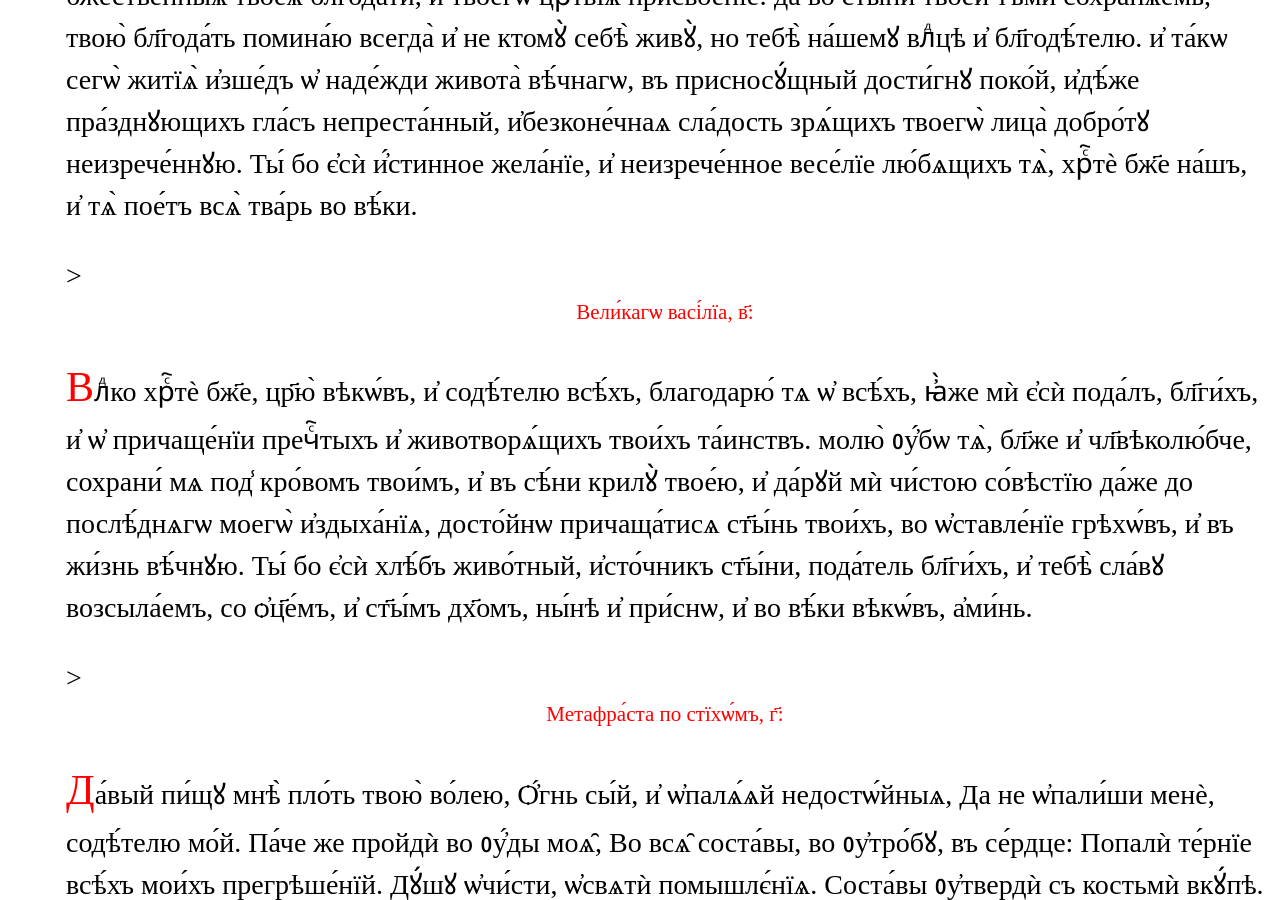
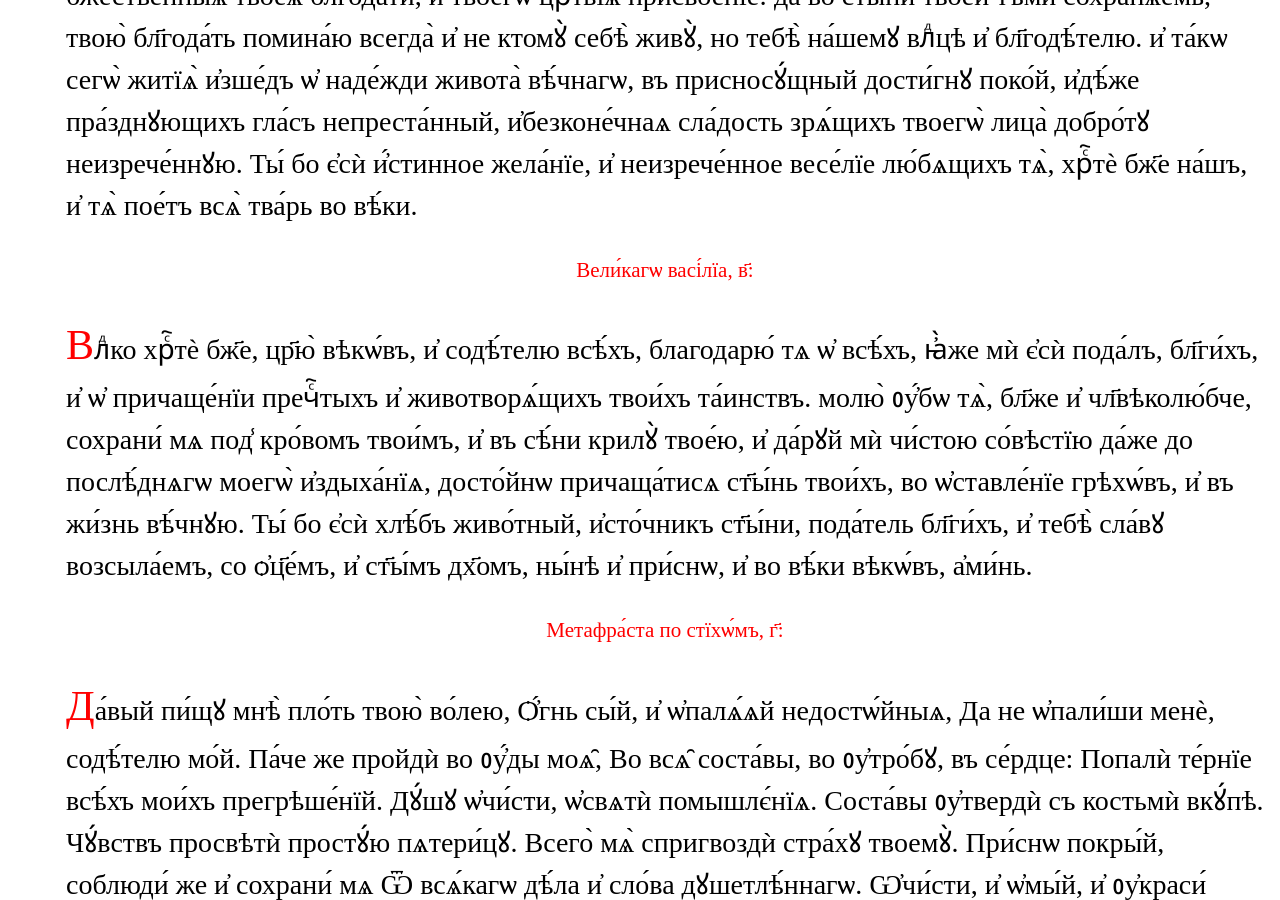
Before and after one commit to markjville/markjville.github.io, a Jekyll site: the page docs/последование-по-причастию.html, which Jekyll copies as it is, in a window 1280 px wide and 900 px high, scrolled down 838 px. Built offline with Jekyll 4.4.1, drawn with Linux system fonts in a browser that asks for light colours; some web fonts are replaced; comment, search, counter and statistics services are not loaded.

```diff
--- a/docs/последование-по-причастию.html
+++ b/docs/последование-по-причастию.html
@@ -59,7 +59,7 @@ p::first-letter {
 житїѧ̀ и҆зше́дъ ѡ҆ наде́жди живота̀ вѣ́чнагѡ, въ присносꙋ́щный
 дости́гнꙋ поко́й, и҆дѣ́же пра́зднꙋющихъ гла́съ непреста́нный, и҆безконе́чнаѧ сла́дость зрѧ́щихъ твоегѡ̀ лица̀ добро́тꙋ
 неизрече́ннꙋю. Ты́ бо є҆сѝ и҆́стинное жела́нїе, и҆ неизрече́нное весе́лїе
-лю́бѧщихъ тѧ̀, хрⷭ҇тѐ бж҃е на́шъ, и҆ тѧ̀ пое́тъ всѧ̀ тва́рь во вѣ́ки.</p>>
+лю́бѧщихъ тѧ̀, хрⷭ҇тѐ бж҃е на́шъ, и҆ тѧ̀ пое́тъ всѧ̀ тва́рь во вѣ́ки.</p>
 
 <div style="text-align:center;color:red;font-size:75%">Вели́кагѡ васі́лїа, в҃:</div>
 
@@ -72,7 +72,7 @@ p::first-letter {
 грѣхѡ́въ, и҆ въ жи́знь вѣ́чнꙋю. Ты́ бо є҆сѝ хлѣ́бъ живо́тный,
 и҆сто́чникъ ст҃ы́ни, пода́тель бл҃ги́хъ, и҆ тебѣ̀ сла́вꙋ возсыла́емъ, со
 ѻ҆ц҃е́мъ, и҆ ст҃ы́мъ дх҃омъ, ны́нѣ и҆ при́снѡ, и҆ во вѣ́ки вѣкѡ́въ,
-а҆ми́нь.</p>>
+а҆ми́нь.</p>
 
 <div style="text-align:center;color:red;font-size:75%">Метафра́ста по стїхѡ́мъ, г҃:</div>
 
```
